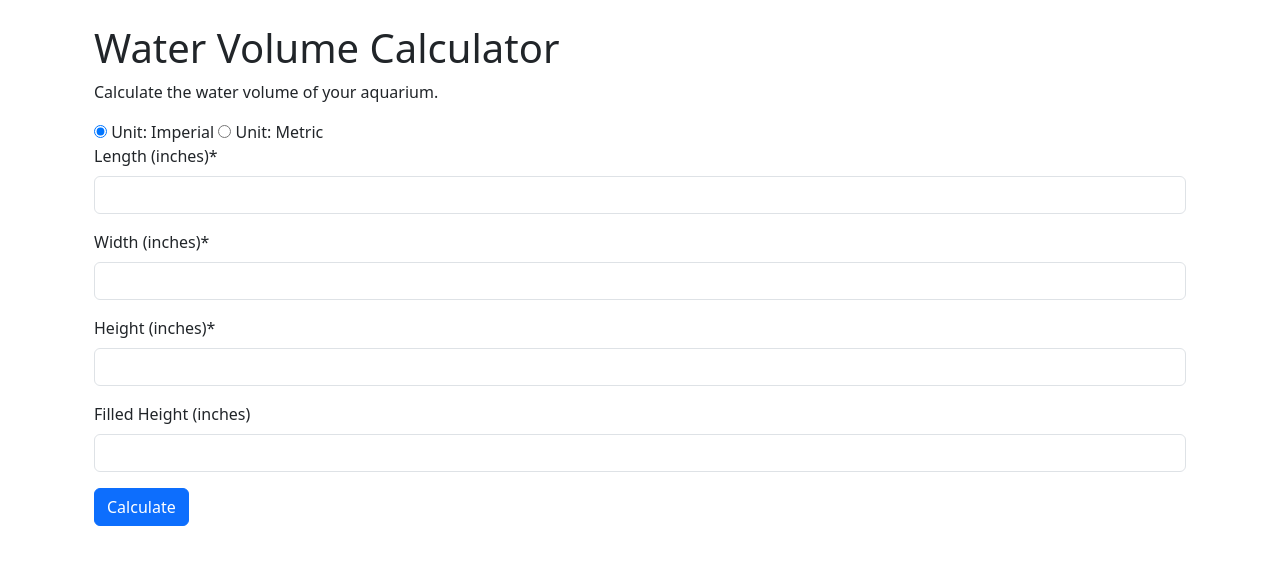
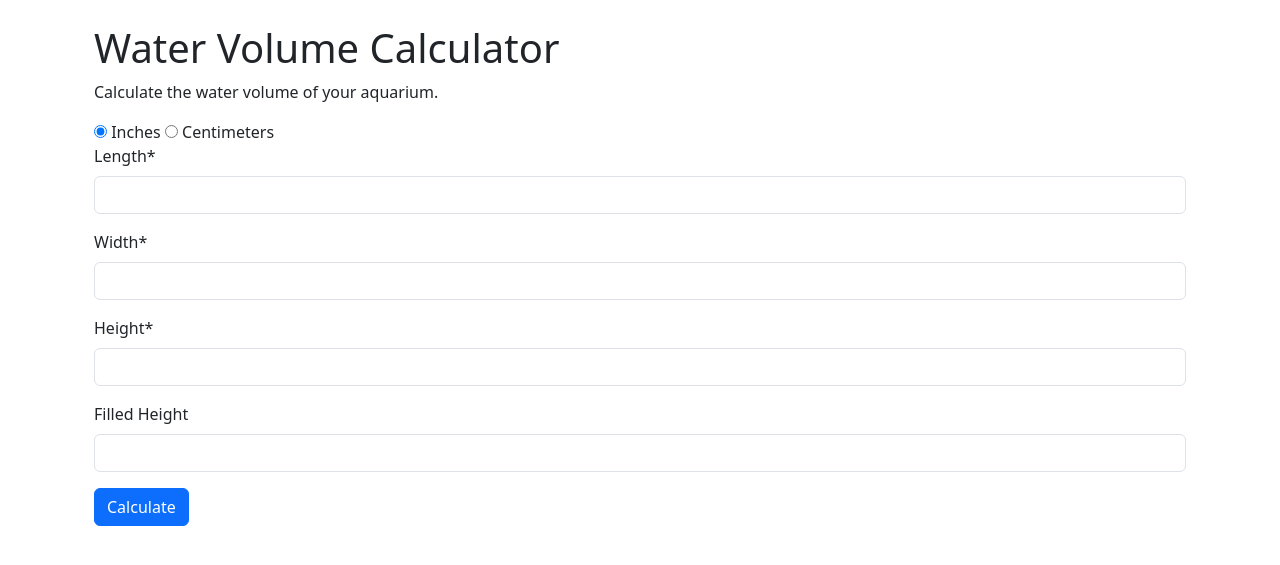
Before and after one commit to loud3stsil3nce/ReefTracker, a Django app: page /calculators/watervolume in a window 1280 px wide. Shown: the part 56-621 px from the top of the page. Run offline with Django 5.2, Linux system fonts and the light colour scheme; parts of the project's set-up code (start-up, migrations or seed data) failed here and were passed over; some libraries are stand-ins or nearby versions.

Commit message:
tweaks to views

```diff
--- a/ReefTracker/myapp/forms.py
+++ b/ReefTracker/myapp/forms.py
@@ -12,13 +12,13 @@ class LoginForm(forms.Form):
     password = forms.CharField(widget=forms.PasswordInput)
 
 class WaterVolumeFormMetric(forms.Form):
-    length = forms.FloatField(label="Length (cm)")
-    width = forms.FloatField(label="Width (cm)")
-    height = forms.FloatField(label="Height (cm)")
-    filledheight = forms.FloatField(label="Filled Height (cm)", required=False)
+    length = forms.FloatField(label="Length")
+    width = forms.FloatField(label="Width")
+    height = forms.FloatField(label="Height")
+    filledheight = forms.FloatField(label="Filled Height", required=False)
 
 class WaterVolumeFormImperial(forms.Form):
-    length = forms.FloatField(label="Length (inches)")
-    width = forms.FloatField(label="Width (inches)")
-    height = forms.FloatField(label="Height (inches)")
-    filledheight = forms.FloatField(label="Filled Height (inches)", required=False)
+    length = forms.FloatField(label="Length")
+    width = forms.FloatField(label="Width")
+    height = forms.FloatField(label="Height")
+    filledheight = forms.FloatField(label="Filled Height", required=False)
--- a/ReefTracker/myapp/templates/watervolume.html
+++ b/ReefTracker/myapp/templates/watervolume.html
@@ -11,17 +11,17 @@
         {% csrf_token %}
         <label>
             <input type="radio" name="form_unit" value="imperial" {% if form_unit == "imperial" %}checked{% endif %}>
-             Unit: Imperial </label>
+             Inches </label>
              <input type="radio" name="form_unit" value="metric" {% if form_unit == "metric" %}checked{% endif %}>
-             Unit: Metric </label>
+             Centimeters </label>
         {{ form|crispy }}
         <button type="submit" class="btn btn-primary">Calculate</button>
     </form>
 
     {% if result %}
         <div class="alert alert-success mt-4">
-            <strong>Calculated Total Water Volume:</strong> {{ totalvolume }} {{ unit }}
-            <strong>Calculated Filled Water Volume:</strong> {{ filledvolume }} {{ unit }}
+            <strong>Calculated Total Water Volume:</strong> {{ totalvolume|floatformat:2 }} {{ unit }}
+            <strong>Calculated Filled Water Volume:</strong> {{ filledvolume|floatformat:2 }} {{ unit }}
         </div>
     {% endif %}
 {% endblock %}
--- a/ReefTracker/myapp/views.py
+++ b/ReefTracker/myapp/views.py
@@ -45,11 +45,11 @@ def watervolumecalc(request):
             filled_height = cleaned.get("filledheight") or 0
 
             if filled_height > 0:
-                filledvolume = RectangleWaterVolumeCalculator(length, width, filled_height, unit=form_unit)
-                totalvolume = RectangleWaterVolumeCalculator(length, width, height, unit=form_unit)
+                filledvolume = round(RectangleWaterVolumeCalculator(length, width, filled_height, unit=form_unit), 2)
+                totalvolume = round(RectangleWaterVolumeCalculator(length, width, height, unit=form_unit), 2)
             else:
-                totalvolume = RectangleWaterVolumeCalculator(length, width, height, unit=form_unit)
-                filledvolume = 0
+                totalvolume = round(RectangleWaterVolumeCalculator(length, width, height, unit=form_unit), 2)
+                filledvolume = 0.00
 
             result = True
             return render(request, "watervolume.html", {"form_unit": form_unit, "form": form, "result": result, "totalvolume": totalvolume, "filledvolume": filledvolume, "unit": unit, "result": result})
```
